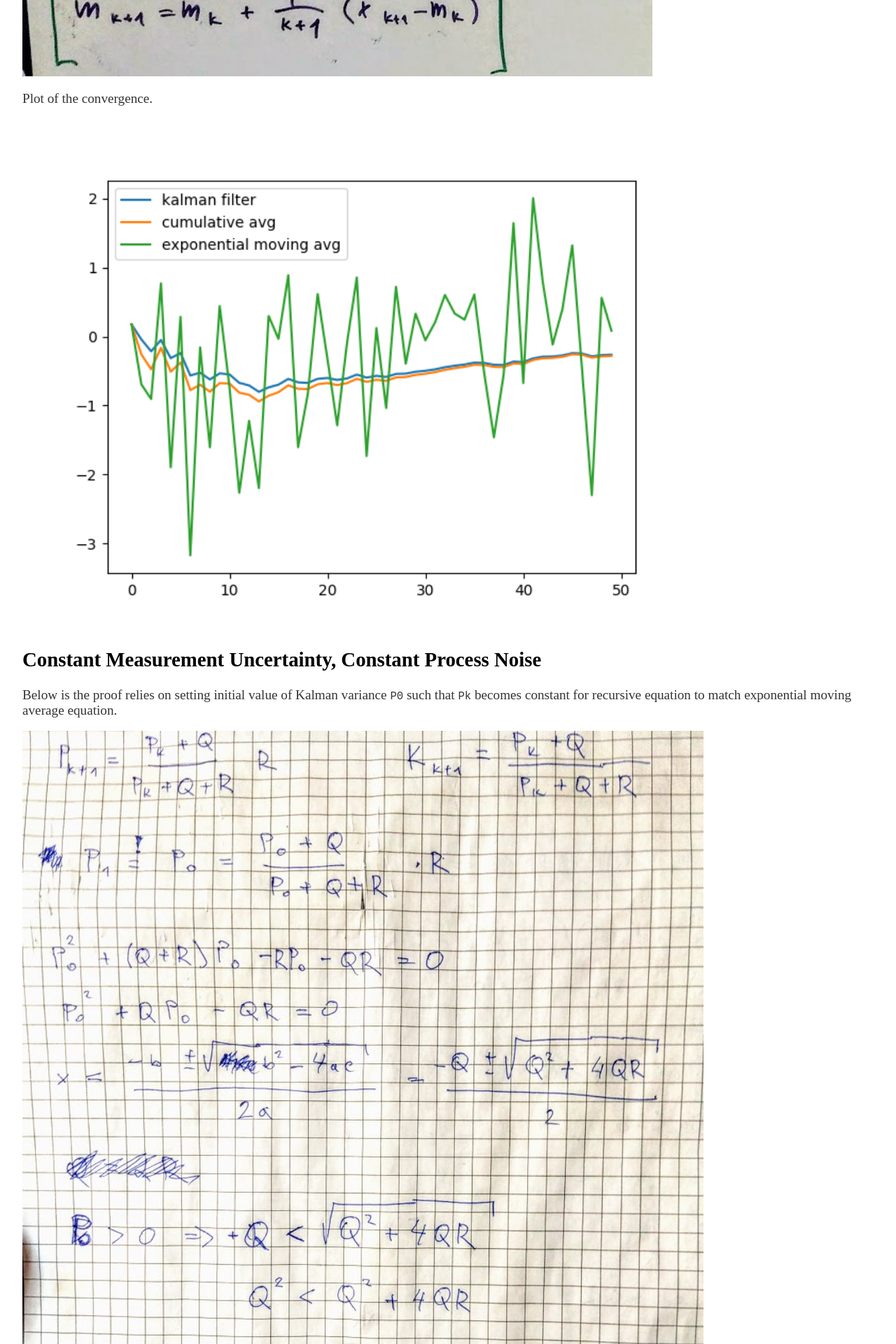
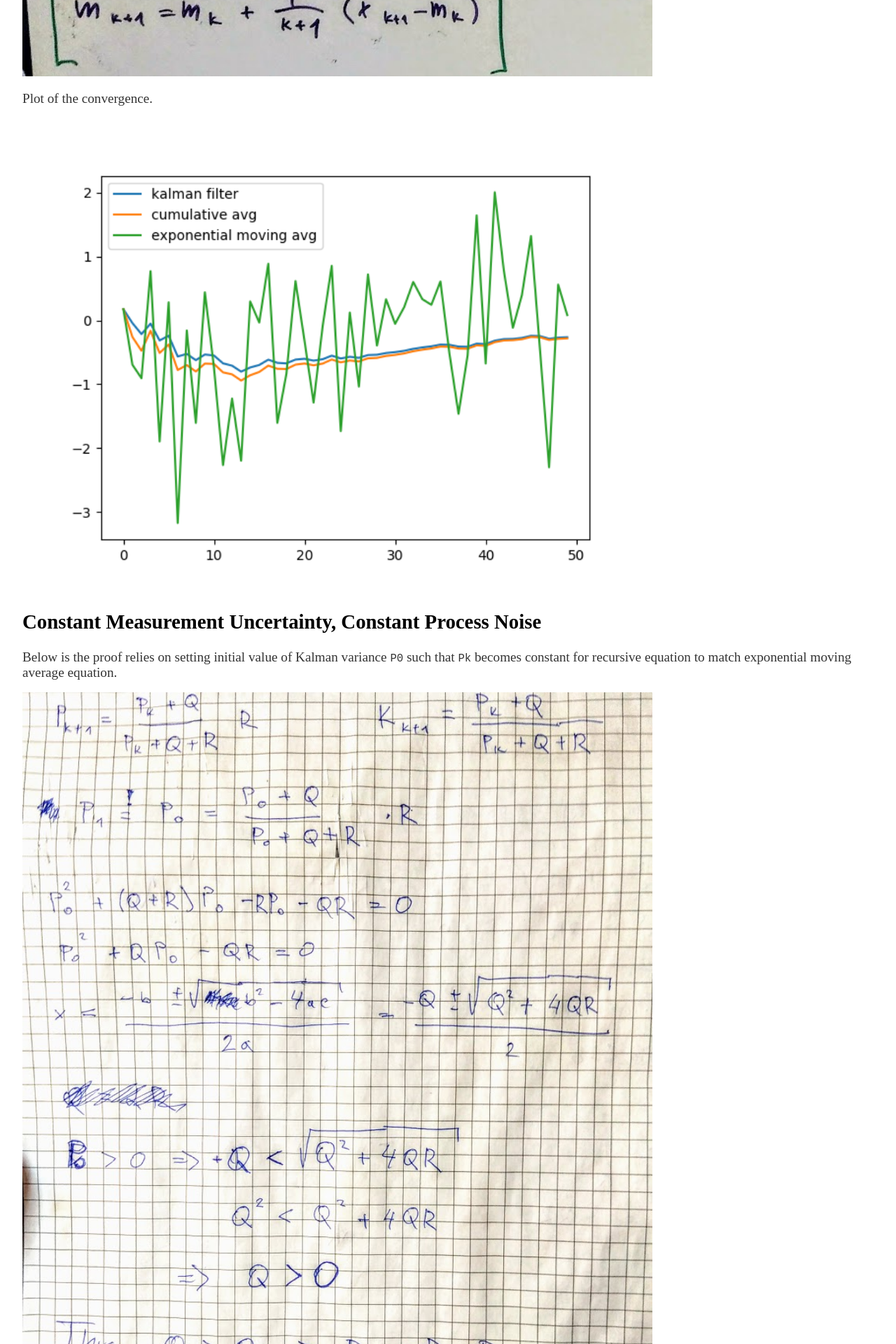
Before and after one commit to vackosar/vackosar.github.io, a Jekyll site: the page built from _posts/2019-08-28-1D-Kalman-Is-Exponential-Or-Cumulative-Average.md, in a window 1280 px wide. Shown: the part 2031-3951 px from the top of the page at 70% size. Built offline with Jekyll 4.4.1, drawn with Linux system fonts in a browser that asks for light colours; comment, search, counter and statistics services are not loaded.

Commit message:
cirkular face

````diff
--- a/_posts/2019-08-28-1D-Kalman-Is-Exponential-Or-Cumulative-Average.md
+++ b/_posts/2019-08-28-1D-Kalman-Is-Exponential-Or-Cumulative-Average.md
@@ -25,18 +25,18 @@
 
 Plot of the convergence.
 
-<img alt="Proof Kalman 1d with constant measurement uncertainty and no process noise plot" width="80%" src="https://raw.githubusercontent.com/vackosar/vackosar.github.io/master/images/2019-08-28-kalman-1d-without-process-noise-plot.png">
+<img alt="Proof Kalman 1d with constant measurement uncertainty and no process noise plot" style="width: 80%; max-width: 900px" src="https://raw.githubusercontent.com/vackosar/vackosar.github.io/master/images/2019-08-28-kalman-1d-without-process-noise-plot.png">
 
 
 ## Constant Measurement Uncertainty, Constant Process Noise
 
 Below is the proof relies on setting initial value of Kalman variance ```P0``` such that ```Pk``` becomes constant for recursive equation to match exponential moving average equation.
 
-<img alt="Proof Kalman 1d with constant measurement uncertainty and constant process noise proof" width="80%" src="https://raw.githubusercontent.com/vackosar/vackosar.github.io/master/images/2019-08-28-kalman-1d-with-process-noise-proof.jpg">
+<img alt="Proof Kalman 1d with constant measurement uncertainty and constant process noise proof" style="width: 80%; max-width: 900px" src="https://raw.githubusercontent.com/vackosar/vackosar.github.io/master/images/2019-08-28-kalman-1d-with-process-noise-proof.jpg">
 
 Plot of the convergence.
 
-<img alt="Proof Kalman 1d with constant measurement uncertainty and constant process noise plot" width="80%" src="https://raw.githubusercontent.com/vackosar/vackosar.github.io/master/images/2019-08-28-kalman-1d-with-process-noise-plot.png">
+<img alt="Proof Kalman 1d with constant measurement uncertainty and constant process noise plot" style="width: 80%; max-width: 900px" src="https://raw.githubusercontent.com/vackosar/vackosar.github.io/master/images/2019-08-28-kalman-1d-with-process-noise-plot.png">
 
 
 # References
````
Also changed, not shown: notes/2019-09-17-Average-Is-Projection-To-All-Direction-Vector.md (+1 -1 lines).
